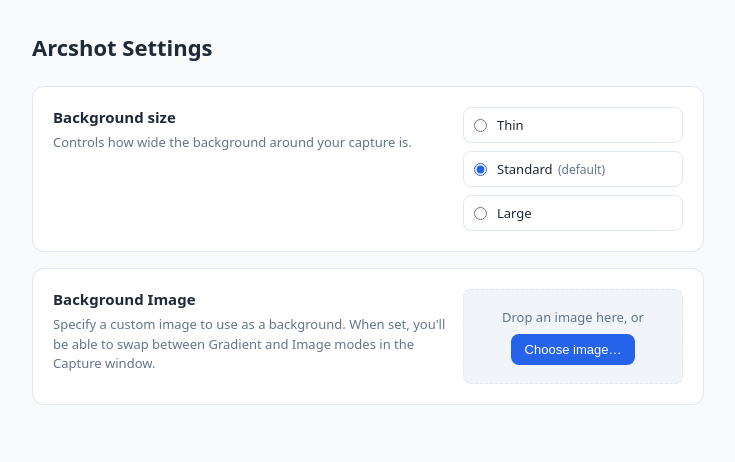
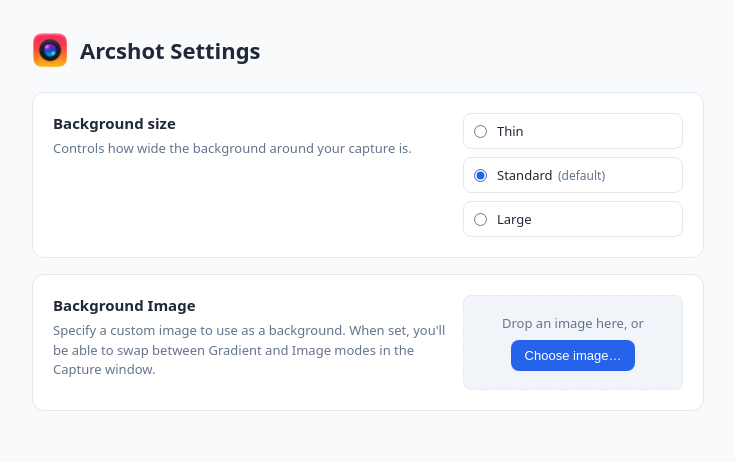
Before and after one commit to dec-k/arcshot, a browser extension: page options.html in a window 1280 px wide. Shown: the whole page, without its empty margins (272-1007 px from the left). Drawn offline with Linux system fonts and the light colour scheme.

Commit message:
replaces old logo with something handcrafted

```diff
--- a/options.css
+++ b/options.css
@@ -37,9 +37,22 @@ html, body {
   padding: 32px 24px 48px;
 }
 
+.page-header {
+  display: flex;
+  align-items: center;
+  gap: 12px;
+  margin-bottom: 24px;
+}
+
+.page-header .logo {
+  width: 36px;
+  height: 36px;
+  display: block;
+}
+
 .page-header h1 {
   font-size: 22px;
-  margin: 0 0 24px;
+  margin: 0;
 }
 
 .setting {
--- a/options.html
+++ b/options.html
@@ -8,6 +8,7 @@
 <body>
   <main class="page">
     <header class="page-header">
+      <img src="icons/arcshot-logo.png" alt="" class="logo" aria-hidden="true">
       <h1>Arcshot Settings</h1>
     </header>
 
```
Also changed, not shown: icons/arcshot-logo.png (added), icons/icon.svg (deleted), manifest.json.
